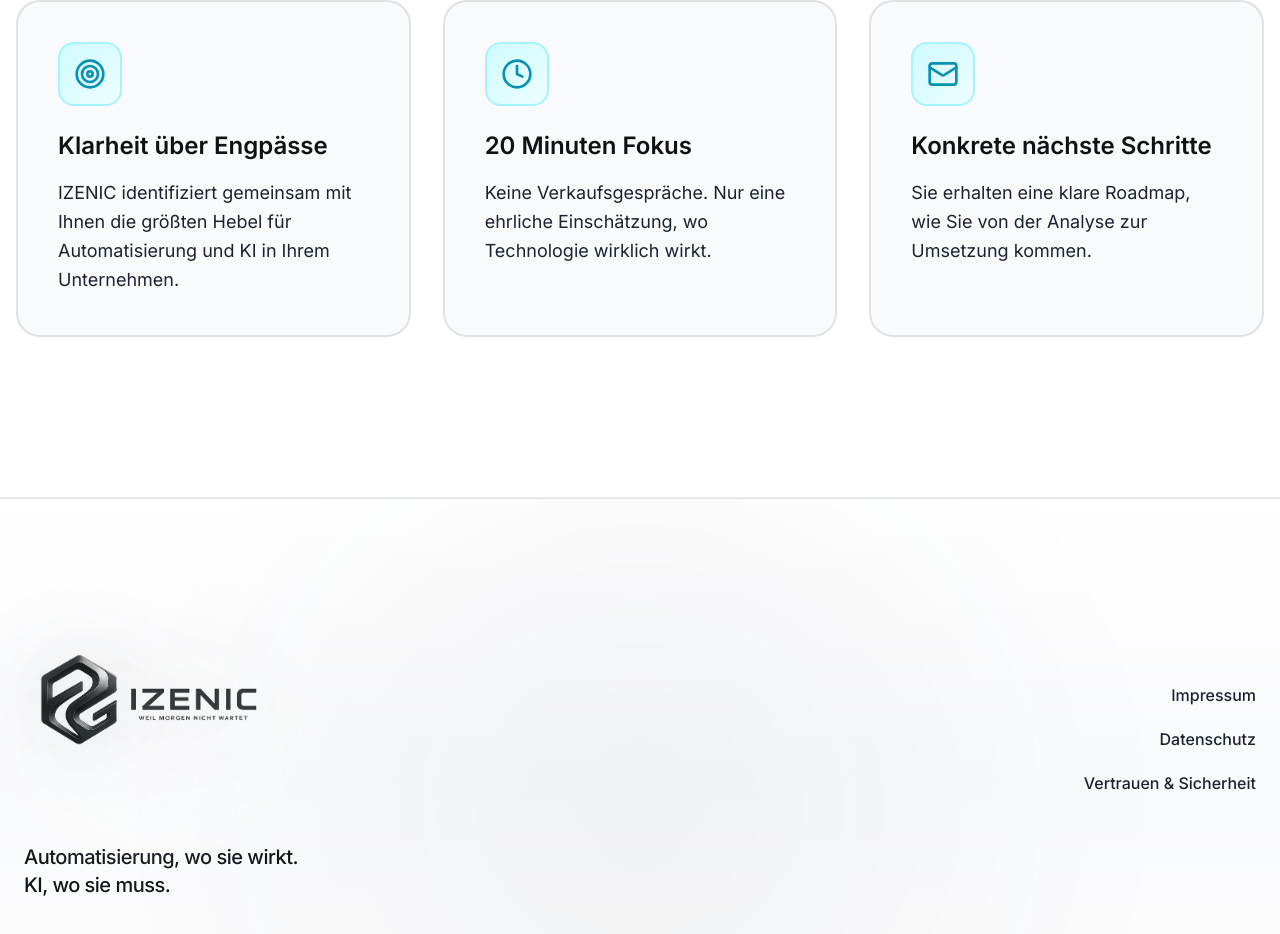
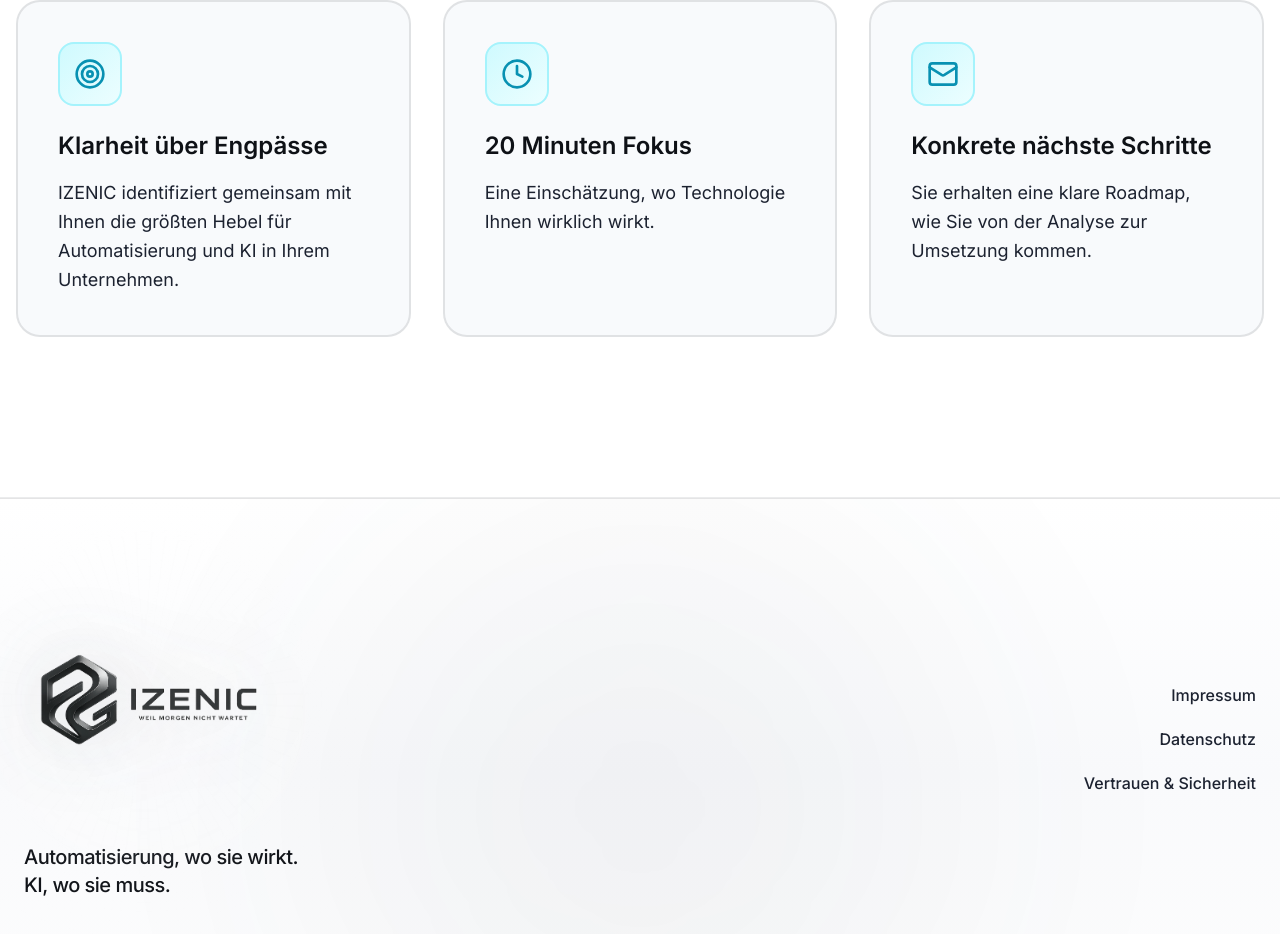
Before and after one commit to E-AKG/frontend, a React (Vite) app: page /kontakt in a window 1280 px wide. Shown: the part 2024-2958 px from the top of the page. Built offline with nearby package versions, Linux system fonts and the light colour scheme; a web font is replaced by a local one.

Commit message:
Update ContactPage.jsx

```diff
--- a/src/pages/ContactPage.jsx
+++ b/src/pages/ContactPage.jsx
@@ -243,7 +243,7 @@ const ContactPage = () => {
                 {
                   icon: <Clock className="w-8 h-8" />,
                   title: "20 Minuten Fokus",
-                  text: "Keine Verkaufsgespräche. Nur eine ehrliche Einschätzung, wo Technologie wirklich wirkt."
+                  text: "Eine Einschätzung, wo Technologie Ihnen wirklich wirkt."
                 },
                 {
                   icon: <Mail className="w-8 h-8" />,
```
